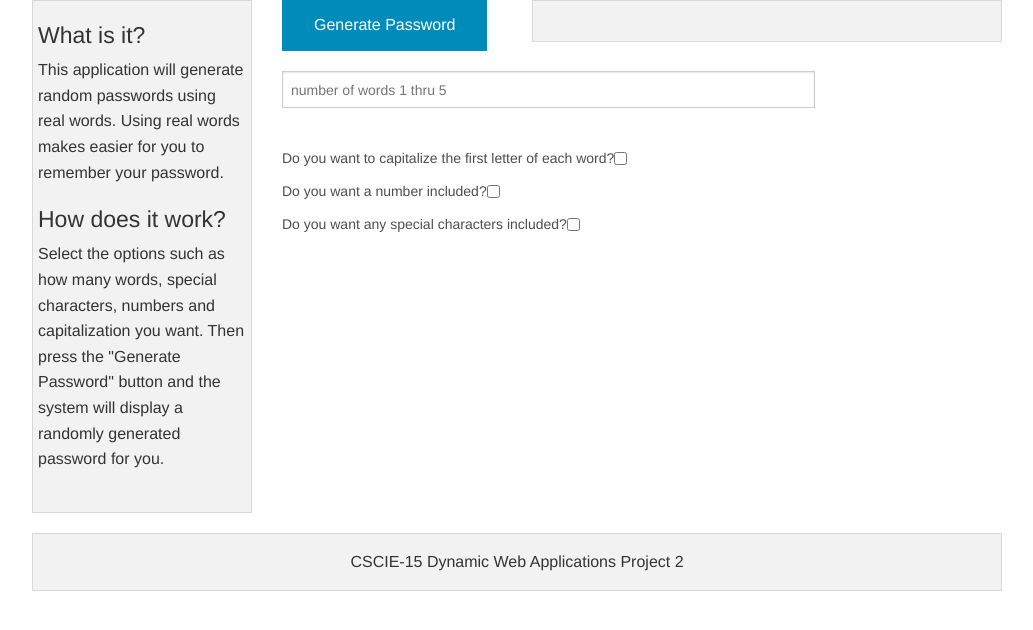
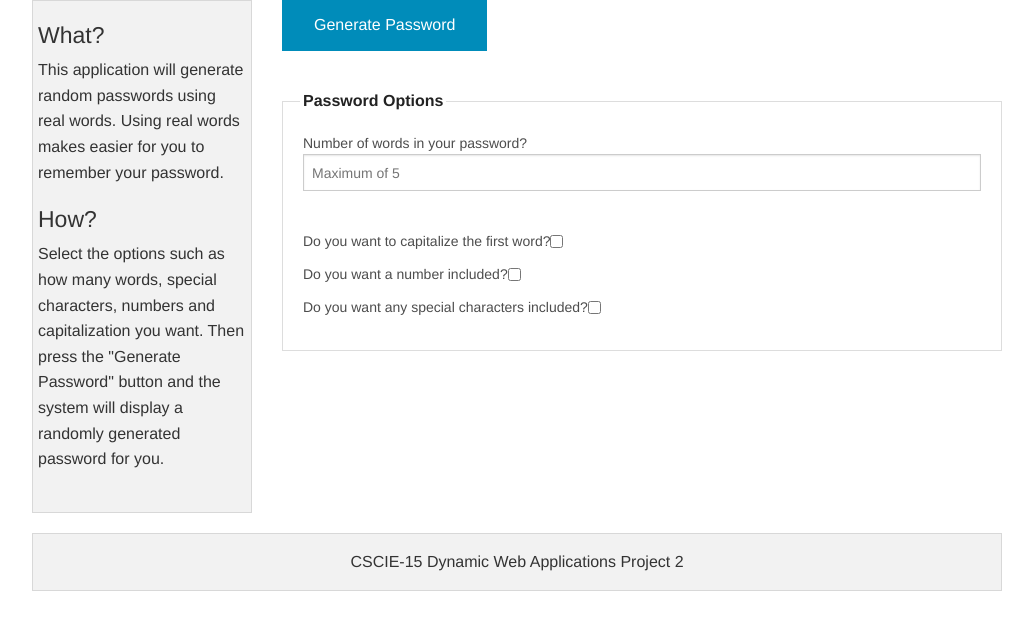
Before and after one commit to dpolly/CSCIE15Project2, a PHP site: page / in a window 1280 px wide. Shown: the part 106-736 px from the top of the page, without its empty margins (123-1156 px from the left). Run offline with PHP 8.4, Linux system fonts and the light colour scheme.

Commit message:
Uploading full Draft

```diff
--- a/content/content.php
+++ b/content/content.php
@@ -1,13 +1,13 @@
 <div id="information" class="small-3 columns">
     <div class="panel">
         <div class="row">
-            <h4>What is it?</h4>
+            <h4>What?</h4>
             <p> This application will generate random passwords using real words.   Using real words makes
                 easier for you to remember your password.
             </p>
         </div>
         <div class="row">
-            <h4>How does it work?</h4>
+            <h4>How?</h4>
             <p>Select the options such as how many words, special characters, numbers and capitalization you want.
                 Then press the "Generate Password" button and the system will display a randomly generated password for you.
             </p>
@@ -19,23 +19,27 @@
     <form method="GET" action="index.php">
         <div id="pwButtonRow" class="row">
             <div id="pwButton" class="small-4 columns">
-                <button class="button" type="submit" value="generate">Generate Password</button>
+                <button class="button" type="submit">Generate Password</button>
             </div>
             <div id="pwDisplay" class="small-8 columns">
-                <div class="panel">
-                    <?php echo $pwList; ?>
-                </div>
+               <?php echo $message; ?><br>
+               <?php echo $pwList; ?>
             </div>
         </div>
         <div id="pwOptionsRow" class="row">
-            <div class="small-9 columns">
-                    <input placeholder="number of words 1 thru 5" type="number" name="optNumberWords"><br>
-                    <label for="left-label" class="left">Do you want to capitalize the first letter of each word?</label>
-                    <input type="checkbox" value="true" name="optCapitalize"><br>
-                    <label for="left-label" class="left">Do you want a number included?</label>
-                    <input type="checkbox" value="true" name="optNumberIncluded"><br>
-                    <label for="left-label" class="left">Do you want any special characters included?</label>
-                    <input type="checkbox" value="true" name="optSpecialChar"><br>
+            <div class="small-12 columns">
+                    <fieldset>
+                        <legend>Password Options</legend>
+                        <label>Number of words in your password?</label>
+                        <input placeholder="Maximum of 5" type="number" name="optNumberWords"><br>
+                        <label class="left" >Do you want to capitalize the first word?  </label>
+                        <input type="checkbox" value="true" name="optCapitalize"><br>
+                        <label class="left">Do you want a number included?  </label>
+                        <input type="checkbox" value="true" name="optNumberIncluded"><br>
+                        <label class="left">Do you want any special characters included?</label>
+                        <input type="checkbox" value="true" name="optSpecialChar"><br>
+                    </fieldset>
+                </div>
             </div>
         </div>
     </form>
```
